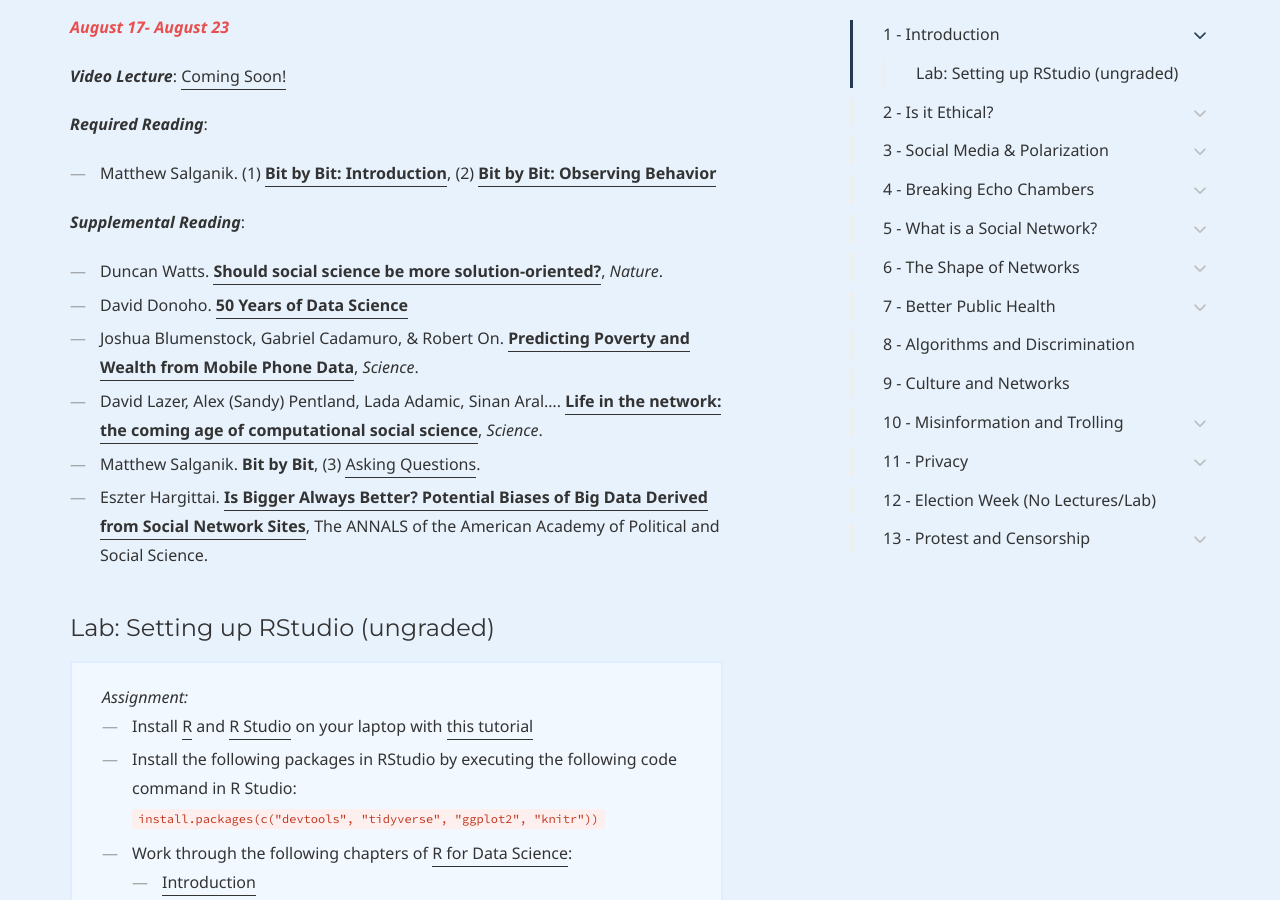
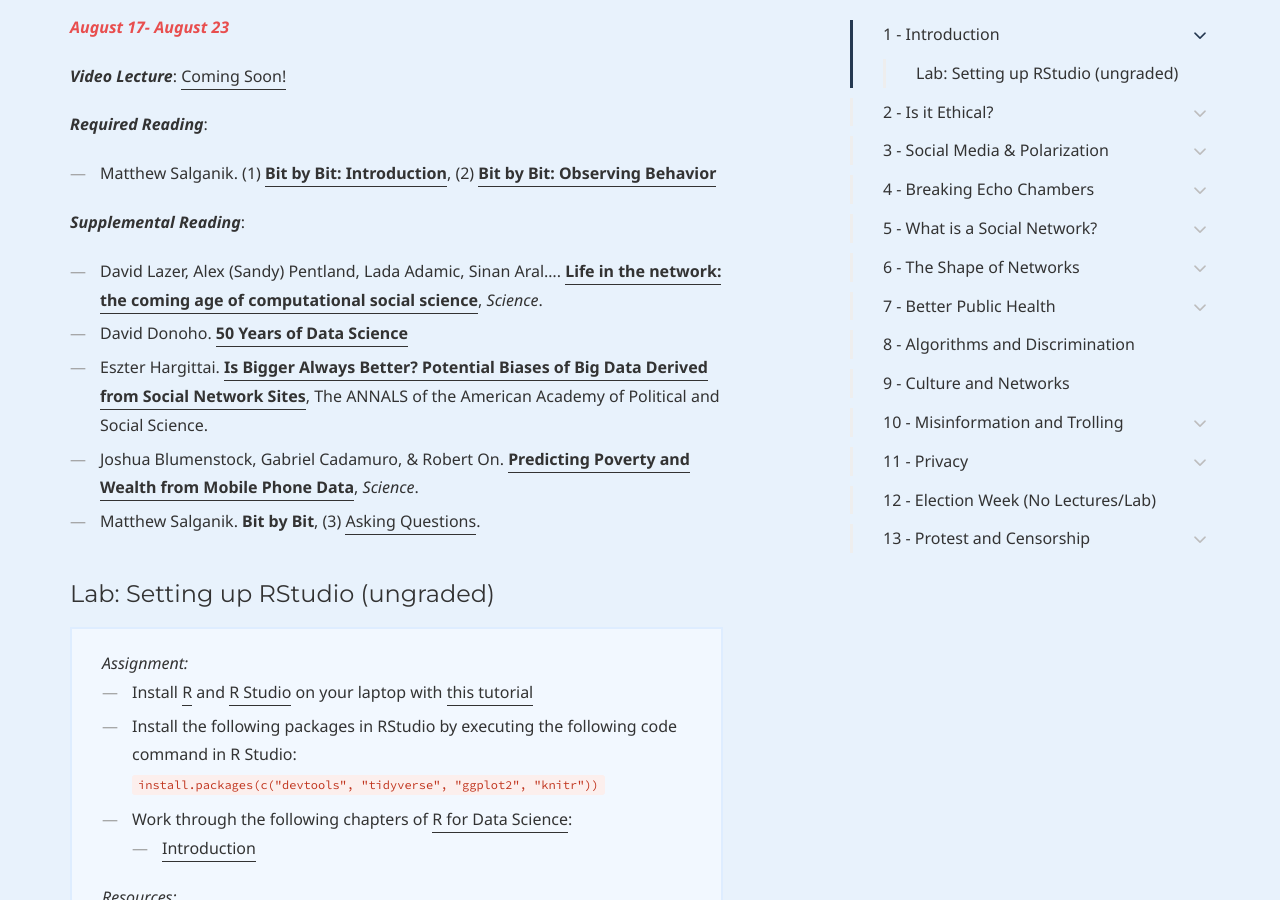
Before and after one commit to dssoc/dssoc.github.io, a Jekyll site: the page built from schedule.md, in a window 1280 px wide and 900 px high, scrolled down 694 px. Built offline with Jekyll 4.4.1, drawn with Linux system fonts in a browser that asks for light colours; some web fonts are replaced.

Commit message:
Update schedule.md

```diff
--- a/schedule.md
+++ b/schedule.md
@@ -31,12 +31,11 @@ page_nav:
 
 
 ***Supplemental Reading***:
-- Duncan Watts. [**Should social science be more solution-oriented?**](https://www.nature.com/articles/s41562-016-0015), *Nature*.
+- David Lazer, Alex (Sandy) Pentland, Lada Adamic, Sinan Aral.... [**Life in the network: the coming age of computational social science**](https://www.ncbi.nlm.nih.gov/pmc/articles/PMC2745217/), *Science*.
 - David Donoho. [**50 Years of Data Science**](https://courses.csail.mit.edu/18.337/2015/docs/50YearsDataScience.pdf)
+- Eszter Hargittai. [**Is Bigger Always Better? Potential Biases of Big Data Derived from Social Network Sites**](https://journals.sagepub.com/doi/abs/10.1177/0002716215570866), The ANNALS of the American Academy of Political and Social Science.
 - Joshua Blumenstock, Gabriel Cadamuro, & Robert On. [**Predicting Poverty and Wealth from Mobile Phone Data**](https://science.sciencemag.org/content/350/6264/1073), *Science*.
-- David Lazer, Alex (Sandy) Pentland, Lada Adamic, Sinan Aral.... [**Life in the network: the coming age of computational social science**](https://www.ncbi.nlm.nih.gov/pmc/articles/PMC2745217/), *Science*.
 - Matthew Salganik. **Bit by Bit**, (3) [Asking Questions](https://www.bitbybitbook.com/en/1st-ed/asking-questions/).
-- Eszter Hargittai. [**Is Bigger Always Better? Potential Biases of Big Data Derived from Social Network Sites**](https://journals.sagepub.com/doi/abs/10.1177/0002716215570866), The ANNALS of the American Academy of Political and Social Science.
 
 #### Lab: Setting up RStudio (ungraded)
 <div class="callout callout--info">
```
